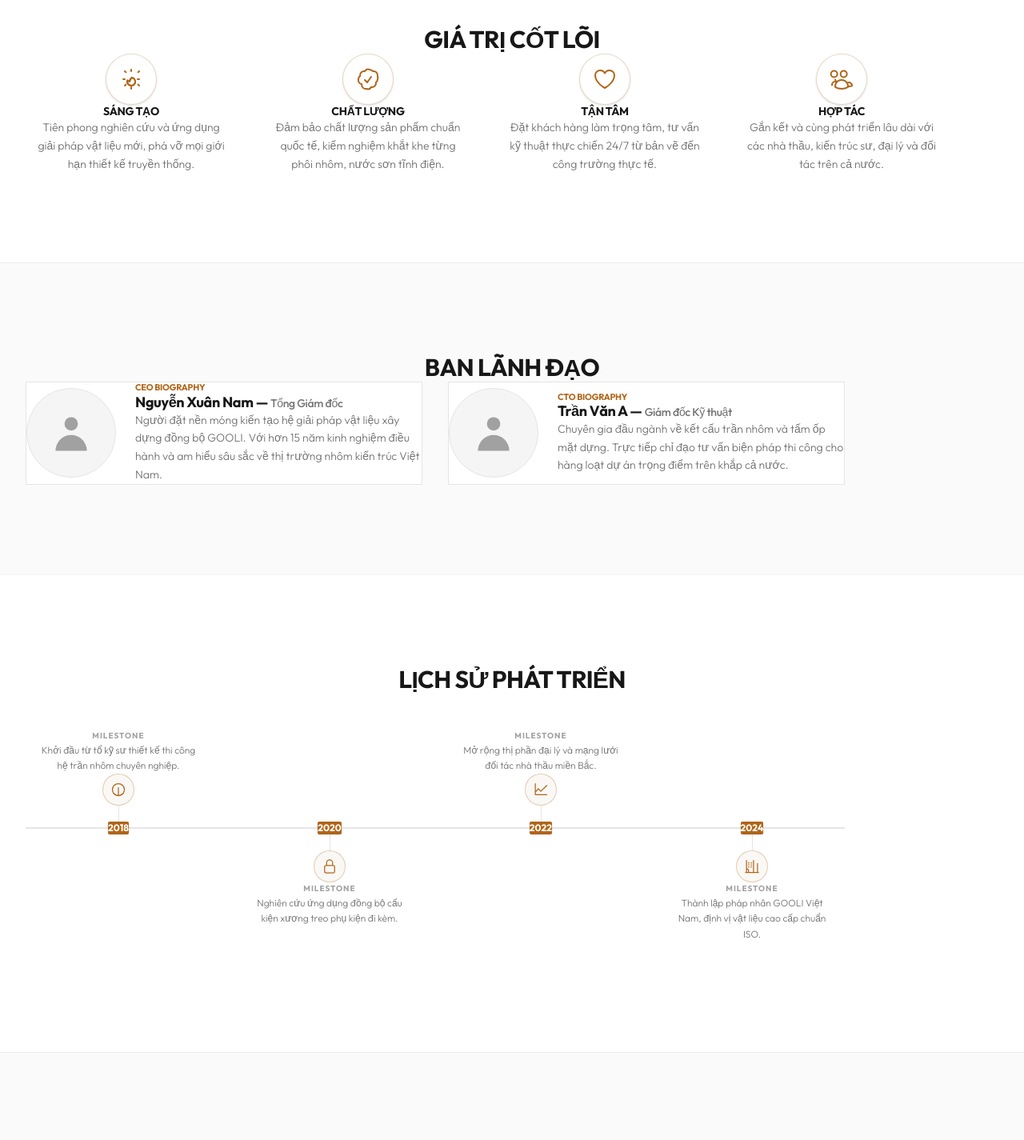
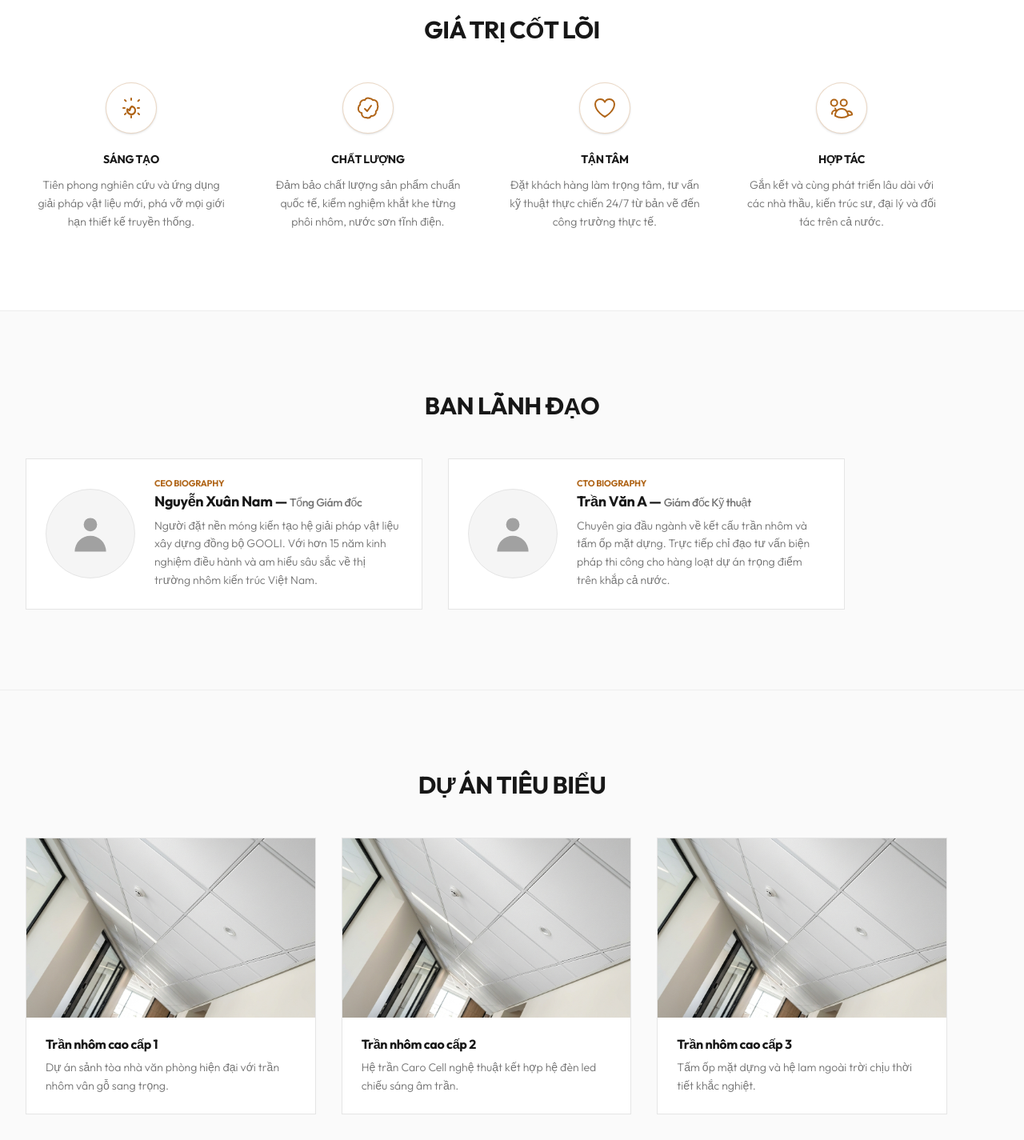
Before and after one commit to nxnam6626/gooli, a Next.js app in the folder frontend/: page /gioi-thieu in a window 1280 px wide. Shown: the part 1100-2525 px from the top of the page at 80% size. Built offline with nearby package versions, Linux system fonts and the light colour scheme.

Commit message:
refactor: enhance styling and layout for About page sections

```diff
--- a/frontend/src/components/about/AboutPageClient.tsx
+++ b/frontend/src/components/about/AboutPageClient.tsx
@@ -238,20 +238,35 @@ export default function AboutPageClient() {
       </section>
 
       {/* ── GIÁ TRỊ CỐT LÕI SECTION ────────────────────────────── */}
-      <section className="about-section-padding bg-white border-t border-neutral-100">
+      <section
+        className="bg-white border-t border-neutral-100"
+        style={{ padding: "clamp(60px, 8vw, 100px) 0" }}
+      >
         <div className="container-gooli">
-          <h2 className="text-2xl sm:text-3xl font-extrabold text-neutral-900 uppercase tracking-widest text-center mb-12">
+          <h2
+            className="text-2xl sm:text-3xl font-extrabold text-neutral-900 uppercase tracking-widest text-center"
+            style={{ marginBottom: "48px" }}
+          >
             GIÁ TRỊ CỐT LÕI
           </h2>
 
-          <div className="grid grid-cols-1 sm:grid-cols-2 lg:grid-cols-4 gap-8 max-w-6xl mx-auto">
+          <div
+            className="grid grid-cols-1 sm:grid-cols-2 lg:grid-cols-4 max-w-6xl mx-auto"
+            style={{ gap: "32px" }}
+          >
             {coreValues.map((item) => (
               <div key={item.title} className="flex flex-col items-center text-center p-4 transition-all duration-300 hover:-translate-y-1">
                 {/* Circular Icon Accent wrapper */}
-                <div className="w-16 h-16 rounded-full border border-[#B06518]/25 flex items-center justify-center bg-white mb-6 shadow-sm">
+                <div
+                  className="w-16 h-16 rounded-full border border-[#B06518]/25 flex items-center justify-center bg-white shadow-sm"
+                  style={{ marginBottom: "24px" }}
+                >
                   {item.icon}
                 </div>
-                <h3 className="font-bold text-neutral-900 tracking-wider mb-3 text-sm">
+                <h3
+                  className="font-bold text-neutral-900 tracking-wider text-sm"
+                  style={{ marginBottom: "12px" }}
+                >
                   {item.title}
                 </h3>
                 <p className="text-neutral-500 text-xs sm:text-sm leading-relaxed font-light max-w-[240px]">
@@ -264,15 +279,28 @@ export default function AboutPageClient() {
       </section>
 
       {/* ── BAN LÃNH ĐẠO SECTION ────────────────────────────────── */}
-      <section className="about-section-padding bg-[#FAFAFA] border-t border-neutral-200/60">
+      <section
+        className="bg-[#FAFAFA] border-t border-neutral-200/60"
+        style={{ padding: "clamp(60px, 8vw, 100px) 0" }}
+      >
         <div className="container-gooli">
-          <h2 className="text-2xl sm:text-3xl font-extrabold text-neutral-900 uppercase tracking-widest text-center mb-12">
+          <h2
+            className="text-2xl sm:text-3xl font-extrabold text-neutral-900 uppercase tracking-widest text-center"
+            style={{ marginBottom: "48px" }}
+          >
             BAN LÃNH ĐẠO
           </h2>
 
-          <div className="grid grid-cols-1 lg:grid-cols-2 gap-8 max-w-5xl mx-auto">
+          <div
+            className="grid grid-cols-1 lg:grid-cols-2 max-w-5xl mx-auto"
+            style={{ gap: "32px" }}
+          >
             {leaders.map((leader, i) => (
-              <div key={leader.name} className="flex flex-col sm:flex-row border border-neutral-200 bg-white p-6 gap-6 items-start sm:items-center">
+              <div
+                key={leader.name}
+                className="flex flex-col sm:flex-row border border-neutral-200 bg-white items-start sm:items-center"
+                style={{ padding: "24px", gap: "24px" }}
+              >
                 {/* Profile Silhouette Illustration Box */}
                 <div className="w-24 h-24 sm:w-28 sm:h-28 flex-shrink-0 bg-neutral-100 border border-neutral-200 rounded-full flex items-center justify-center relative overflow-hidden select-none">
                   <svg className="w-14 h-14 text-neutral-400 mt-2" fill="currentColor" viewBox="0 0 20 20">
@@ -282,10 +310,16 @@ export default function AboutPageClient() {
 
                 {/* Biography text */}
                 <div className="flex-1">
-                  <h4 className="text-[11px] font-bold text-[#B06518] uppercase tracking-widest mb-1">
+                  <h4
+                    className="text-[11px] font-bold text-[#B06518] uppercase tracking-widest"
+                    style={{ marginBottom: "4px" }}
+                  >
                     {i === 0 ? "CEO BIOGRAPHY" : "CTO BIOGRAPHY"}
                   </h4>
-                  <h3 className="text-lg font-bold text-neutral-900 tracking-tight mb-2">
+                  <h3
+                    className="text-lg font-bold text-neutral-900 tracking-tight"
+                    style={{ marginBottom: "8px" }}
+                  >
                     {leader.name} — <span className="text-neutral-500 text-sm font-medium">{leader.role}</span>
                   </h3>
                   <p className="text-neutral-500 text-xs sm:text-sm leading-relaxed font-light">
@@ -298,131 +332,23 @@ export default function AboutPageClient() {
         </div>
       </section>
 
-      {/* ── LỊCH SỬ PHÁT TRIỂN SECTION ───────────────────────────── */}
-      <section className="about-section-padding bg-white border-t border-neutral-100">
-        <div className="container-gooli overflow-hidden">
-          <h2 className="text-2xl sm:text-3xl font-extrabold text-neutral-900 uppercase tracking-widest text-center mb-12">
-            LỊCH SỬ PHÁT TRIỂN
-          </h2>
-
-          <div className="max-w-5xl mx-auto px-4 relative pt-6 pb-6">
-            {/* Horizontal timeline center bar line */}
-            <div className="absolute top-[50%] left-0 right-0 h-[2px] bg-neutral-200 hidden md:block -translate-y-1/2" />
-
-            {/* Alternating elements timeline flow grid */}
-            <div className="grid grid-cols-1 md:grid-cols-4 gap-8 relative z-10">
-
-              {/* Year 2018 (Top content) */}
-              <div className="flex flex-col items-center text-center group">
-                <div className="md:h-40 flex flex-col justify-end items-center pb-2">
-                  <span className="text-[10px] text-neutral-400 font-bold uppercase tracking-widest mb-1">Milestone</span>
-                  <p className="text-neutral-500 text-xs leading-relaxed max-w-[195px] font-light mb-3">
-                    Khởi đầu từ tổ kỹ sư thiết kế thi công hệ trần nhôm chuyên nghiệp.
-                  </p>
-                  <div className="w-10 h-10 rounded-full border border-[#B06518]/30 bg-[#FAF8F5] flex items-center justify-center mb-1 text-[#B06518]">
-                    <svg className="w-5 h-5" fill="none" viewBox="0 0 24 24" stroke="currentColor" strokeWidth="1.5">
-                      <path strokeLinecap="round" strokeLinejoin="round" d="M12 21a9.004 9.004 0 008.716-6.747M12 21a9.004 9.004 0 01-8.716-6.747M12 21V9m0 12a9 9 0 000-18 9 9 0 000 18z" />
-                    </svg>
-                  </div>
-                  <div className="w-[1px] h-5 bg-neutral-200 hidden md:block" />
-                </div>
-
-                {/* Year Node Badge */}
-                <div className="bg-[#B06518] text-white px-5 py-1 font-bold text-xs z-20 shadow-sm rounded-[2px] select-none my-2 md:my-0">
-                  2018
-                </div>
-
-                {/* Spacer below */}
-                <div className="md:h-40 hidden md:block" />
-              </div>
-
-              {/* Year 2020 (Bottom content) */}
-              <div className="flex flex-col items-center text-center group">
-                {/* Spacer above */}
-                <div className="md:h-40 hidden md:block" />
-
-                {/* Year Node Badge */}
-                <div className="bg-[#B06518] text-white px-5 py-1 font-bold text-xs z-20 shadow-sm rounded-[2px] select-none my-2 md:my-0">
-                  2020
-                </div>
-
-                {/* Content below */}
-                <div className="md:h-40 flex flex-col justify-start items-center pt-2">
-                  <div className="w-[1px] h-5 bg-neutral-200 mb-1 hidden md:block" />
-                  <div className="w-10 h-10 rounded-full border border-[#B06518]/30 bg-[#FAF8F5] flex items-center justify-center mb-3 text-[#B06518]">
-                    <svg className="w-5 h-5" fill="none" viewBox="0 0 24 24" stroke="currentColor" strokeWidth="1.5">
-                      <path strokeLinecap="round" strokeLinejoin="round" d="M16.5 10.5V6.75a4.5 4.5 0 10-9 0v3.75m-.75 11.25h10.5a2.25 2.25 0 002.25-2.25v-6.75a2.25 2.25 0 00-2.25-2.25H6.75a2.25 2.25 0 00-2.25 2.25v6.75a2.25 2.25 0 002.25 2.25z" />
-                    </svg>
-                  </div>
-                  <span className="text-[10px] text-neutral-400 font-bold uppercase tracking-widest mb-1">Milestone</span>
-                  <p className="text-neutral-500 text-xs leading-relaxed max-w-[195px] font-light">
-                    Nghiên cứu ứng dụng đồng bộ cấu kiện xương treo phụ kiện đi kèm.
-                  </p>
-                </div>
-              </div>
-
-              {/* Year 2022 (Top content) */}
-              <div className="flex flex-col items-center text-center group">
-                <div className="md:h-40 flex flex-col justify-end items-center pb-2">
-                  <span className="text-[10px] text-neutral-400 font-bold uppercase tracking-widest mb-1">Milestone</span>
-                  <p className="text-neutral-500 text-xs leading-relaxed max-w-[195px] font-light mb-3">
-                    Mở rộng thị phần đại lý và mạng lưới đối tác nhà thầu miền Bắc.
-                  </p>
-                  <div className="w-10 h-10 rounded-full border border-[#B06518]/30 bg-[#FAF8F5] flex items-center justify-center mb-1 text-[#B06518]">
-                    <svg className="w-5 h-5" fill="none" viewBox="0 0 24 24" stroke="currentColor" strokeWidth="1.5">
-                      <path strokeLinecap="round" strokeLinejoin="round" d="M3.75 3v16.5M21 19.5H3.75M21 5.75L12 14.5l-3.75-3.75L3.75 16" />
-                    </svg>
-                  </div>
-                  <div className="w-[1px] h-5 bg-neutral-200 hidden md:block" />
-                </div>
-
-                {/* Year Node Badge */}
-                <div className="bg-[#B06518] text-white px-5 py-1 font-bold text-xs z-20 shadow-sm rounded-[2px] select-none my-2 md:my-0">
-                  2022
-                </div>
-
-                {/* Spacer below */}
-                <div className="md:h-40 hidden md:block" />
-              </div>
-
-              {/* Year 2024 (Bottom content) */}
-              <div className="flex flex-col items-center text-center group">
-                {/* Spacer above */}
-                <div className="md:h-40 hidden md:block" />
-
-                {/* Year Node Badge */}
-                <div className="bg-[#B06518] text-white px-5 py-1 font-bold text-xs z-20 shadow-sm rounded-[2px] select-none my-2 md:my-0">
-                  2024
-                </div>
-
-                {/* Content below */}
-                <div className="md:h-40 flex flex-col justify-start items-center pt-2">
-                  <div className="w-[1px] h-5 bg-neutral-200 mb-1 hidden md:block" />
-                  <div className="w-10 h-10 rounded-full border border-[#B06518]/30 bg-[#FAF8F5] flex items-center justify-center mb-3 text-[#B06518]">
-                    <svg className="w-5 h-5" fill="none" viewBox="0 0 24 24" stroke="currentColor" strokeWidth="1.5">
-                      <path strokeLinecap="round" strokeLinejoin="round" d="M2.25 21h19.5m-18-18v18m10.5-18v18m6-13.5V21M6.75 6.75h.75m-.75 3h.75m-.75 3h.75m3-6h.75m-.75 3h.75m-.75 3h.75M6.75 21v-3a2.25 2.25 0 00-2.25-2.25h-.75" />
-                    </svg>
-                  </div>
-                  <span className="text-[10px] text-neutral-400 font-bold uppercase tracking-widest mb-1">Milestone</span>
-                  <p className="text-neutral-500 text-xs leading-relaxed max-w-[195px] font-light">
-                    Thành lập pháp nhân GOOLI Việt Nam, định vị vật liệu cao cấp chuẩn ISO.
-                  </p>
-                </div>
-              </div>
-
-            </div>
-          </div>
-        </div>
-      </section>
-
       {/* ── DỰ ÁN TIÊU BIỂU SECTION ──────────────────────────────── */}
-      <section className="about-section-padding bg-[#FAFAFA] border-t border-neutral-200/60">
+      <section
+        className="bg-[#FAFAFA] border-t border-neutral-200/60"
+        style={{ padding: "clamp(60px, 8vw, 100px) 0" }}
+      >
         <div className="container-gooli">
-          <h2 className="text-2xl sm:text-3xl font-extrabold text-neutral-900 uppercase tracking-widest text-center mb-12">
+          <h2
+            className="text-2xl sm:text-3xl font-extrabold text-neutral-900 uppercase tracking-widest text-center"
+            style={{ marginBottom: "48px" }}
+          >
             DỰ ÁN TIÊU BIỂU
           </h2>
 
-          <div className="grid grid-cols-1 md:grid-cols-3 gap-8 max-w-6xl mx-auto">
+          <div
+            className="grid grid-cols-1 md:grid-cols-3 max-w-6xl mx-auto"
+            style={{ gap: "32px" }}
+          >
             {featuredProjects.map((project) => (
               <div key={project.title} className="flex flex-col border border-neutral-200 bg-white group">
                 {/* Bounded image frame */}
@@ -437,8 +363,14 @@ export default function AboutPageClient() {
                 </div>
 
                 {/* Content details */}
-                <div className="p-6 flex-1 flex flex-col">
-                  <h3 className="font-bold text-neutral-900 tracking-tight text-base mb-2 group-hover:text-[#B06518] transition-colors duration-200">
+                <div
+                  className="flex-1 flex flex-col"
+                  style={{ padding: "24px" }}
+                >
+                  <h3
+                    className="font-bold text-neutral-900 tracking-tight text-base group-hover:text-[#B06518] transition-colors duration-200"
+                    style={{ marginBottom: "8px" }}
+                  >
                     {project.title}
                   </h3>
                   <p className="text-neutral-500 text-xs sm:text-sm leading-relaxed font-light">
@@ -452,14 +384,23 @@ export default function AboutPageClient() {
       </section>
 
       {/* ── ĐỐI TÁC CHÚNG TÔI SECTION ────────────────────────────── */}
-      <section className="about-section-padding bg-white border-t border-neutral-100">
+      <section
+        className="bg-white border-t border-neutral-100"
+        style={{ padding: "clamp(60px, 8vw, 100px) 0" }}
+      >
         <div className="container-gooli">
-          <h2 className="text-2xl sm:text-3xl font-extrabold text-neutral-900 uppercase tracking-widest text-center mb-12">
+          <h2
+            className="text-2xl sm:text-3xl font-extrabold text-neutral-900 uppercase tracking-widest text-center"
+            style={{ marginBottom: "48px" }}
+          >
             ĐỐI TÁC CHÚNG TÔI
           </h2>
 
           {/* 6x2 Partner Grid */}
-          <div className="grid grid-cols-2 sm:grid-cols-3 lg:grid-cols-6 gap-4 max-w-6xl mx-auto">
+          <div
+            className="grid grid-cols-2 sm:grid-cols-3 lg:grid-cols-6 max-w-6xl mx-auto"
+            style={{ gap: "16px" }}
+          >
             {Array.from({ length: 12 }).map((_, index) => {
               const partnerIndex = index + 1;
               const isFirstRow = partnerIndex <= 6;
@@ -468,7 +409,8 @@ export default function AboutPageClient() {
               return (
                 <div
                   key={index}
-                  className="border border-neutral-200 p-6 flex flex-col items-center justify-center gap-3 bg-[#FAF8F5] transition-all duration-300 hover:border-[#B06518]/50 hover:bg-white hover:shadow-sm select-none"
+                  className="border border-neutral-200 flex flex-col items-center justify-center bg-[#FAF8F5] transition-all duration-300 hover:border-[#B06518]/50 hover:bg-white hover:shadow-sm select-none"
+                  style={{ padding: "24px", gap: "12px" }}
                 >
                   {partnerLogo(displayIndex)}
                   <span className="text-[10px] text-neutral-500 font-bold tracking-widest uppercase">
```
